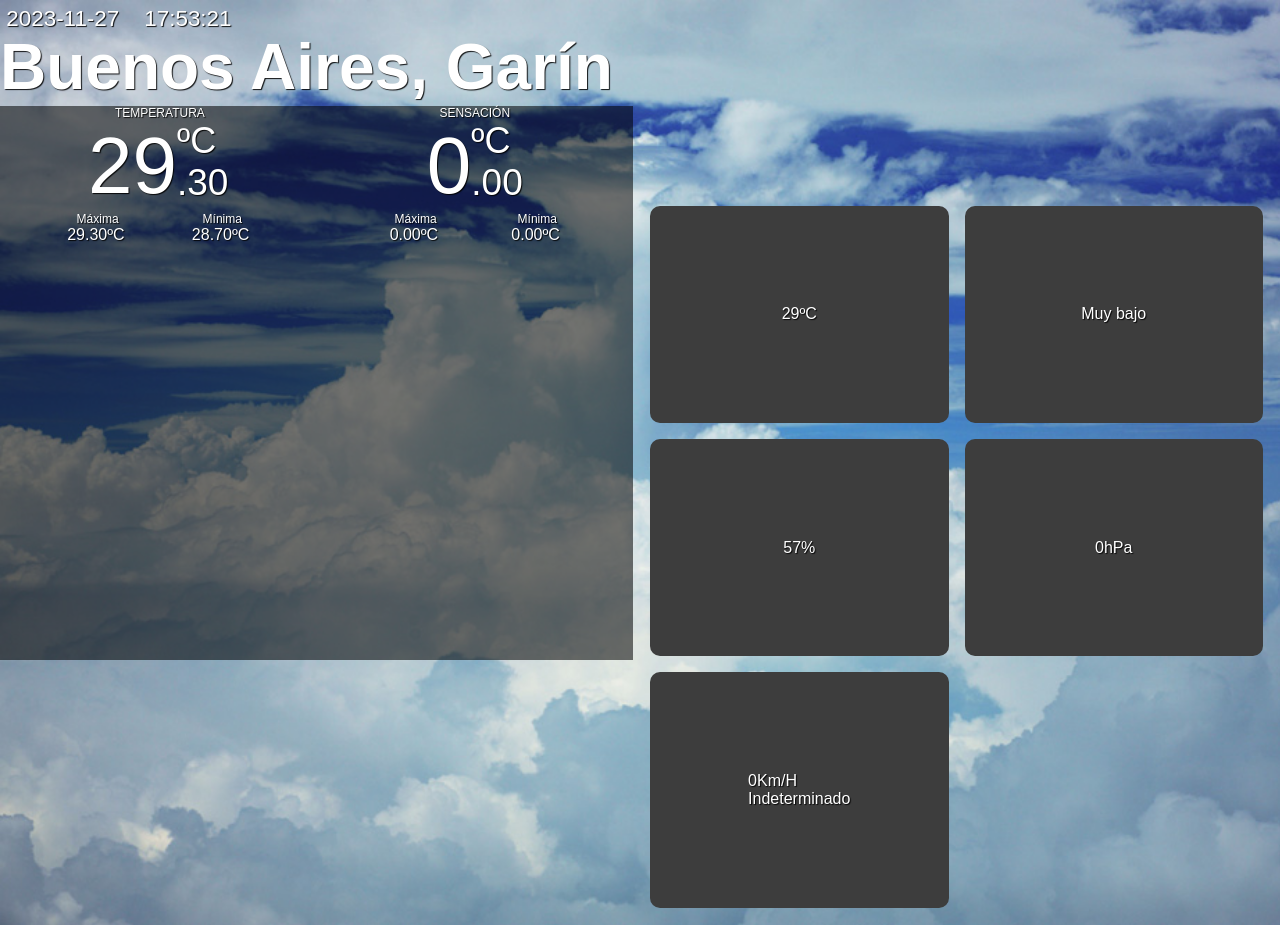
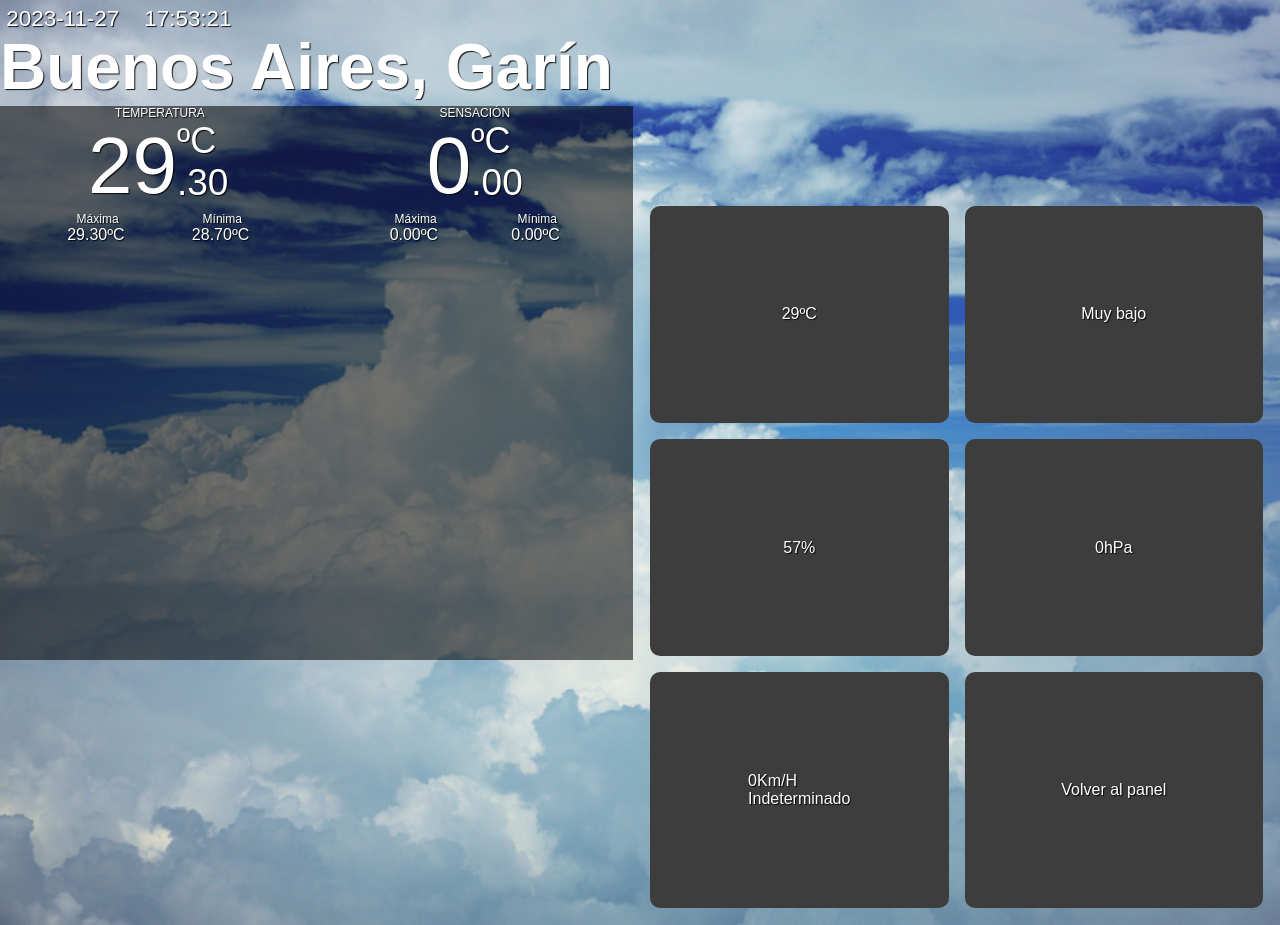
Before and after one commit to axel-fabian-ramirez/app-estacion, a PHP site: page /views/detalle.html in a window 1280 px wide. Run offline with PHP 8.4, Linux system fonts and the light colour scheme; some web fonts are replaced.

Commit message:
css update

```diff
--- a/static/detalle.css
+++ b/static/detalle.css
@@ -262,7 +262,7 @@
     background-attachment: fixed;
     background-size: cover;
     background-color: #FFFFFF;
-    height: 100%;
+
 }
 #ubicacion {
     line-height: 90%;
@@ -415,3 +415,8 @@
 #title-ubicacion{
     margin-bottom: 10px;
 }
+
+a{
+
+    text-decoration: none;
+}
--- a/views/detalle.html
+++ b/views/detalle.html
@@ -361,9 +361,9 @@
  				<!-- Gráfico -->
  				<div id="panel-canvas" style="background-color: rgba(0,0,0,0.55);
     color: rgba(255, 255, 255, 1);
-    text-shadow: 1px 1px 1px rgba(0, 0, 0, 0.9) ;width: 100%;height: 100%;
+    text-shadow: 1px 1px 1px rgba(0, 0, 0, 0.9) ;width: 100%;
 ">
- 					<div id="contenedor-grafico" class="chart-container" style="position: relative; height: 100%; width: 100%; padding: 0.5em;"><div class="chartjs-size-monitor"><div class="chartjs-size-monitor-expand"><div class=""></div></div><div class="chartjs-size-monitor-shrink"><div class=""></div></div></div>
+ 					<div id="contenedor-grafico" class="chart-container" style="position: relative; width: 100%; padding: 0.5em;"><div class="chartjs-size-monitor"><div class="chartjs-size-monitor-expand"><div class=""></div></div><div class="chartjs-size-monitor-shrink"><div class=""></div></div></div>
 						<canvas id="myChart" class="border-debug chartjs-render-monitor" style="width: 617px; height: 400px; background-color: rgba(0, 0, 0, 0); display: block;" width="641" height="169"></canvas>
 					</div>
  				</div>
@@ -443,9 +443,25 @@
  				</div>
  			</div>
  			<!-- Fin botón viento -->
+ 			<a href="panel" >
+ 			<div class="btn-control"  style="height: 100%;">
+ 				<div class="btn-control-container">
+ 					<div class="control-title">
+ 						<i class="fas fa-wind color-viento" aria-hidden="true"></i>
+ 					</div>
+ 					<div id="viento" class="control-date">Volver al panel </div>
+
+ 					<i class="visible far fa-compass color-rojo align-center" aria-hidden="true"></i>
+ 					<div id="viento__direccion"></div>
+ 				</div>
+ 			</div>
+ 			</a>
 
  		</div>
  		<!-- Fin botones para cambiar el panel -->
+
+ 	</div>
+
 
  	</div>
 <!-- 	<div>
```
Also changed, not shown: views/error404View.html (+1 -7 lines), views/landingView.html (+17 -6 lines).
